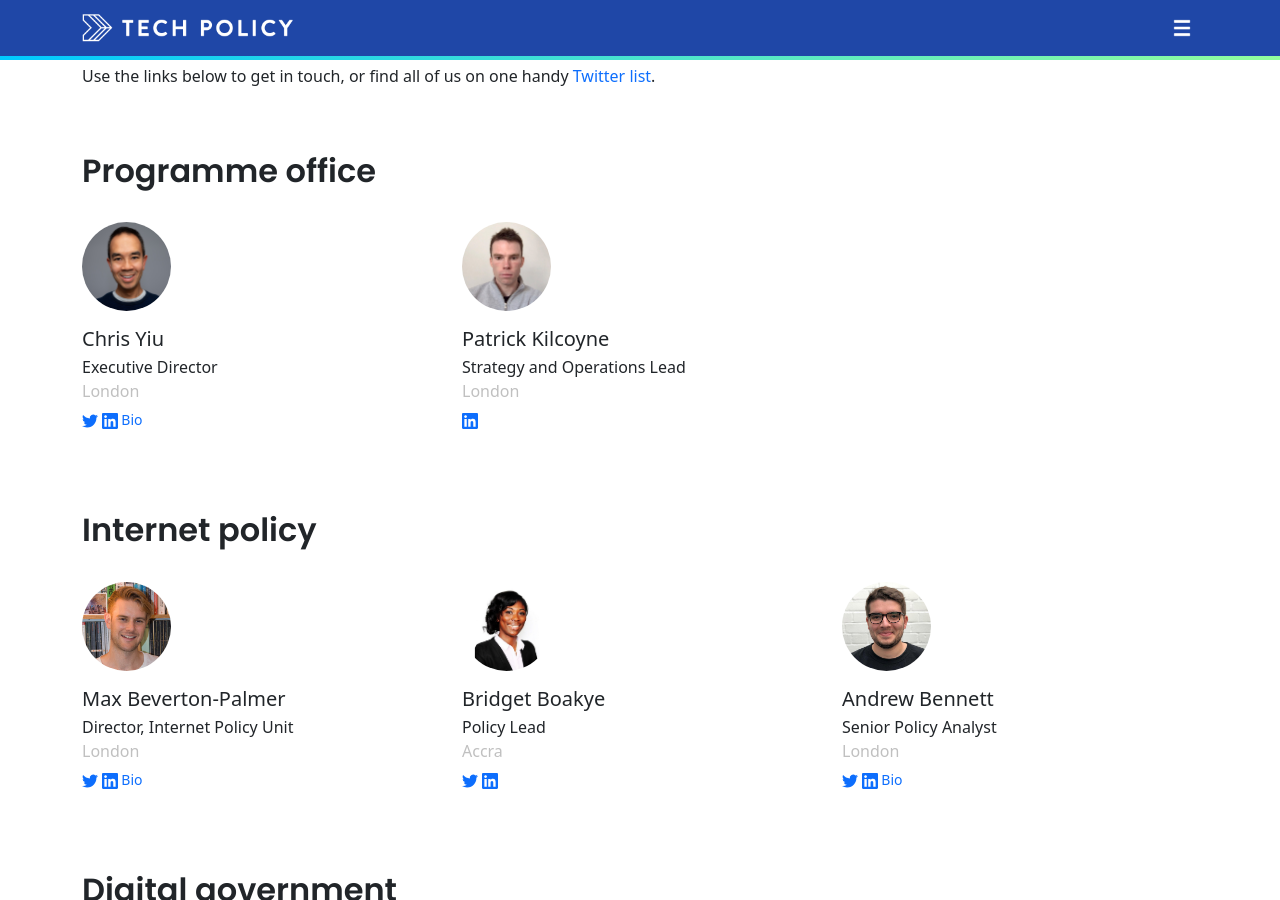
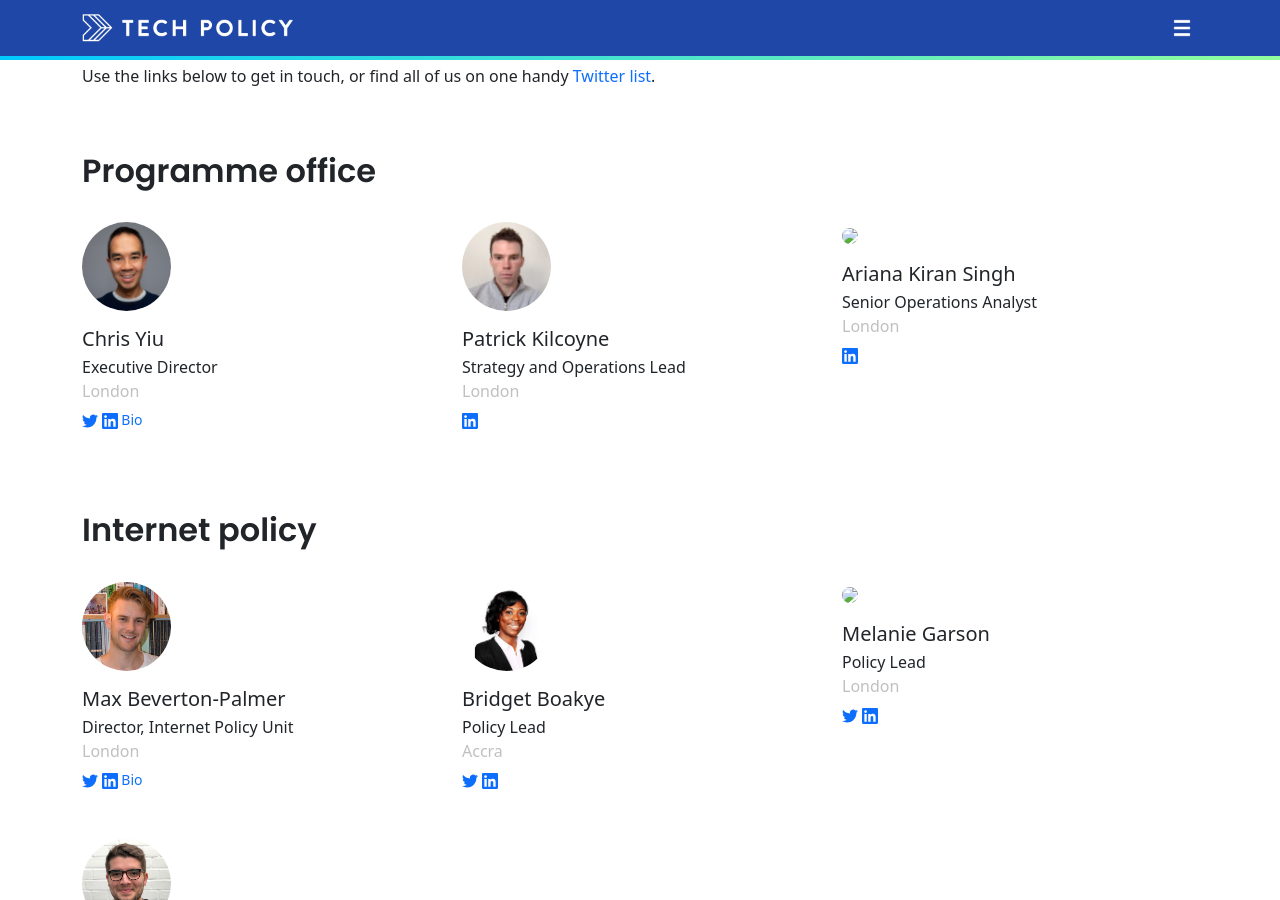
Before and after one commit to techpolicyio/techpolicyio.github.io, a Jekyll site: the page built from pages/people.md, in a window 1280 px wide and 900 px high, scrolled down 280 px. Built offline with Jekyll 4.4.1, drawn with Linux system fonts in a browser that asks for light colours.

Commit message:
Update team.yml

```diff
--- a/_data/team.yml
+++ b/_data/team.yml
@@ -14,6 +14,14 @@
   tbi:
   tw:
   li: patrick-kilcoyne-3942b144
+- name: Ariana Kiran Singh
+  title: Senior Operations Analyst
+  unit: pmo
+  geo: London
+  img: ariana.jpg
+  tbi:
+  tw:
+  li: ariana-kiran-singh-603645143
 - name: Max Beverton-Palmer
   title: Director, Internet Policy Unit
   unit: ipu
@@ -30,6 +38,14 @@
   tbi:
   tw: boakye_b
   li: bridgetboakye
+- name: Melanie Garson
+  title: Policy Lead
+  unit: ipu
+  geo: London
+  img: melanie.jpg
+  tbi:
+  tw: MelanieGarson
+  li: melanie-garson-713b02
 - name: Andrew Bennett
   title: Senior Policy Analyst
   unit: ipu
```
